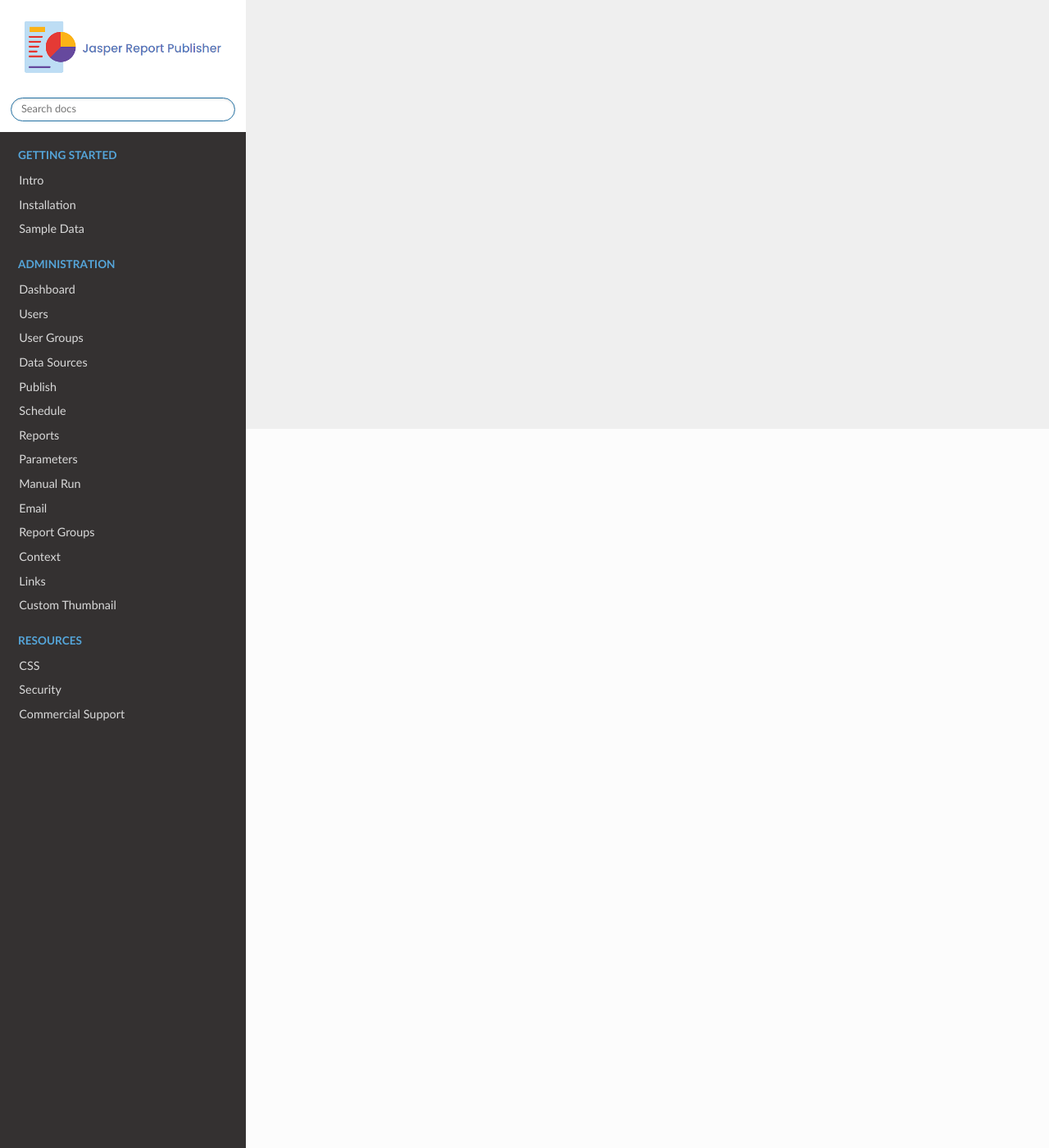
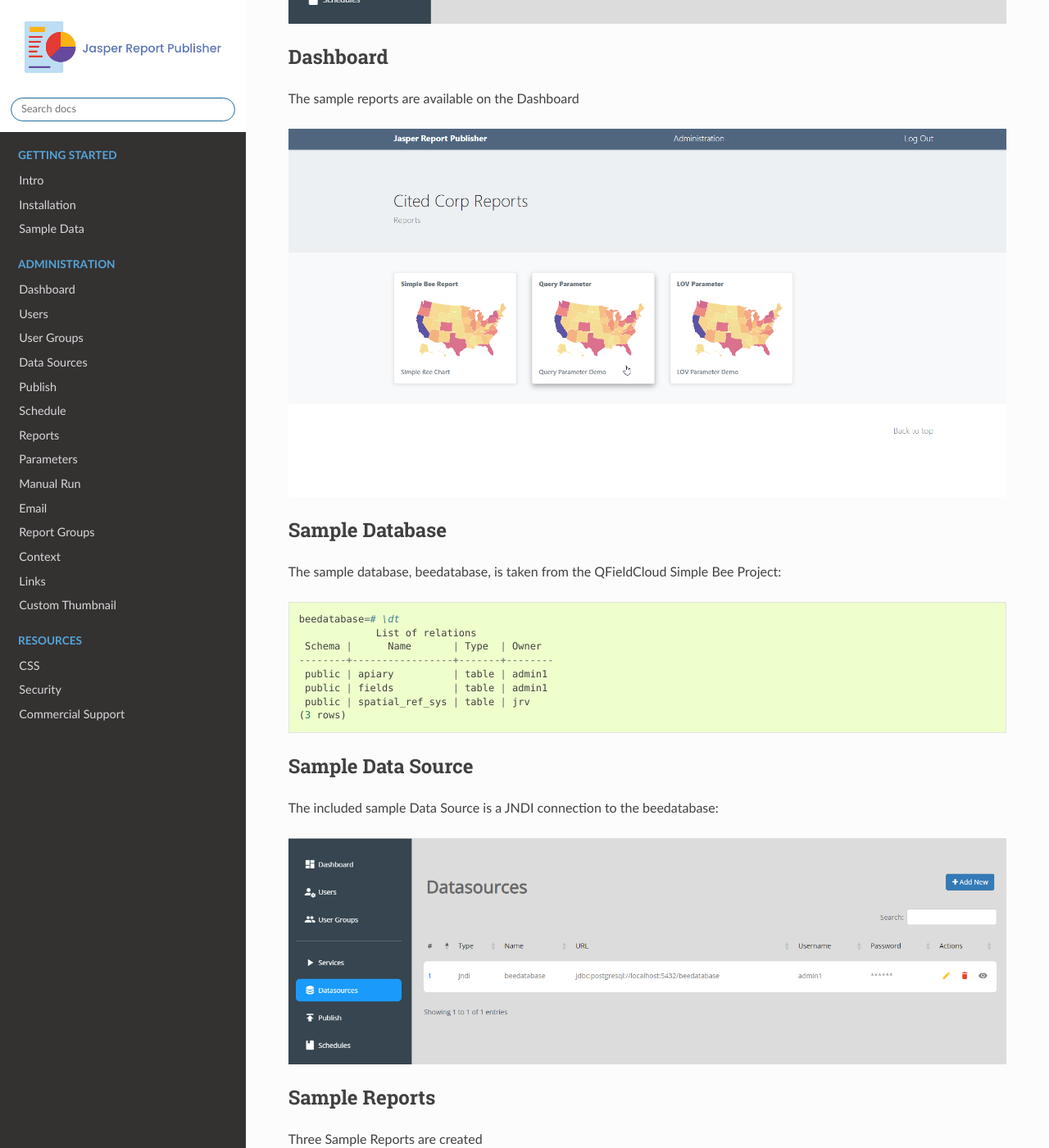
Before and after one commit to AcuGIS/jasper-report-publisher, a Sphinx documentation site: the page built from docs/components/structure/index.rst, in a window 1280 px wide and 1400 px high, scrolled down 877 px. Shown: the whole window at 82% size. Built offline with Sphinx 7.4.7 and the Read the Docs theme 2.0.0, drawn with Linux system fonts in a browser that asks for light colours; pages that are not in the unit, such as notebooks, are missing from menus; some of the changed text lies outside the part shown.

Commit message:
Update index.rst

```diff
--- a/docs/components/structure/index.rst
+++ b/docs/components/structure/index.rst
@@ -1 +1,101 @@
-s
+.. This is a comment. Note how any initial comments are moved by
+   transforms to after the document title, subtitle, and docinfo.
+
+.. demo.rst from: http://docutils.sourceforge.net/docs/user/rst/demo.txt
+
+.. |EXAMPLE| image:: static/yi_jing_01_chien.jpg
+   :width: 1em
+
+**********************
+Structure
+**********************
+
+.. contents:: Table of Contents
+Overview
+==================
+
+If you select the "Load Sample Data" box, it will create a sample database and reports.
+
+If you load the Sample Data, you will need to restart Tomcat in order to pick up sample data.
+
+.. image:: ../../_static/tomcat-restart.png
+
+
+Dashboard
+================
+
+The sample reports are available on the Dashboard
+
+.. image:: ../../_static/sample-dashboard.png
+
+Sample Database
+================
+
+The sample database, beedatabase, is taken from the QFieldCloud Simple Bee Project::
+
+  beedatabase=# \dt
+               List of relations
+   Schema |      Name       | Type  | Owner
+  --------+-----------------+-------+--------
+   public | apiary          | table | admin1
+   public | fields          | table | admin1
+   public | spatial_ref_sys | table | jrv
+  (3 rows)
+
+
+Sample Data Source
+================
+
+The included sample Data Source is a JNDI connection to the beedatabase:
+
+.. image:: ../../_static/sample-data-source.png
+
+
+
+Sample Reports
+================
+
+Three Sample Reports are created
+
+* Simple Bee Report	- this is a basic chart report
+
+.. image:: ../../_static/simple-bee-report.png
+
+
+* LOV Parameter - This is a basic report using a single LOV (List of Values) Parameter
+
+.. image:: ../../_static/lov-report-0.png
+
+
+* Query Parameter - This is a basic report using two Query Parameters
+
+.. image:: ../../_static/query-report-3.png
+
+
+Sample Schedules
+================
+
+A sample Schedule is created for each report.
+
+Note: These Schedules, do not have email activated.  You can edit them to include email delivery to test email functionality.
+
+.. image:: ../../_static/sample-schedule.png
+
+
+
+Sample Parameters
+=====================
+
+Sample Parameters are include for the LOV Parameter and Query Parameter reports
+
+.. image:: ../../_static/sample-parameter.png
+
+Delete Sample Data
+===================
+
+To delete the sample data:
+
+1. Delete Sample Schedules
+2. Delete Sample Reports
+3. Delete Sample Data Sources
+4. Drop beedatabase
```
